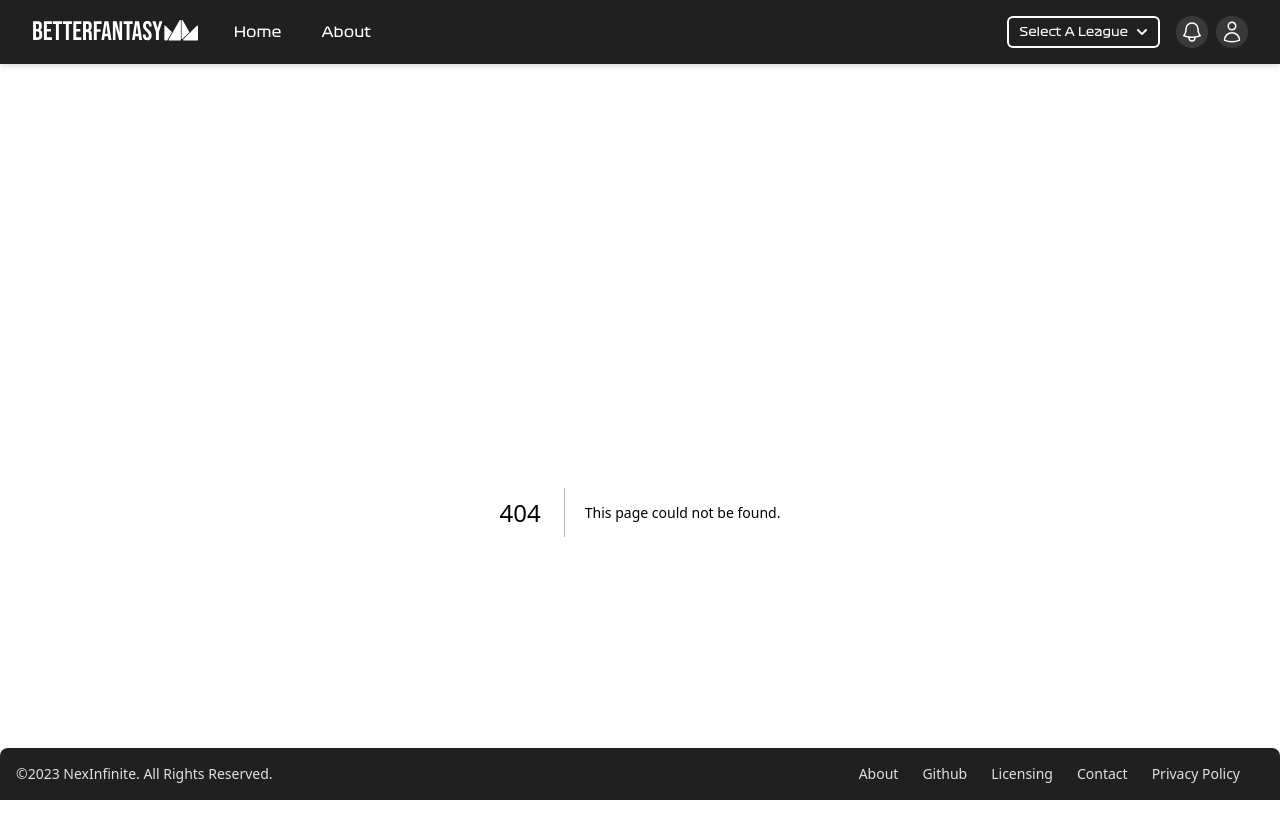
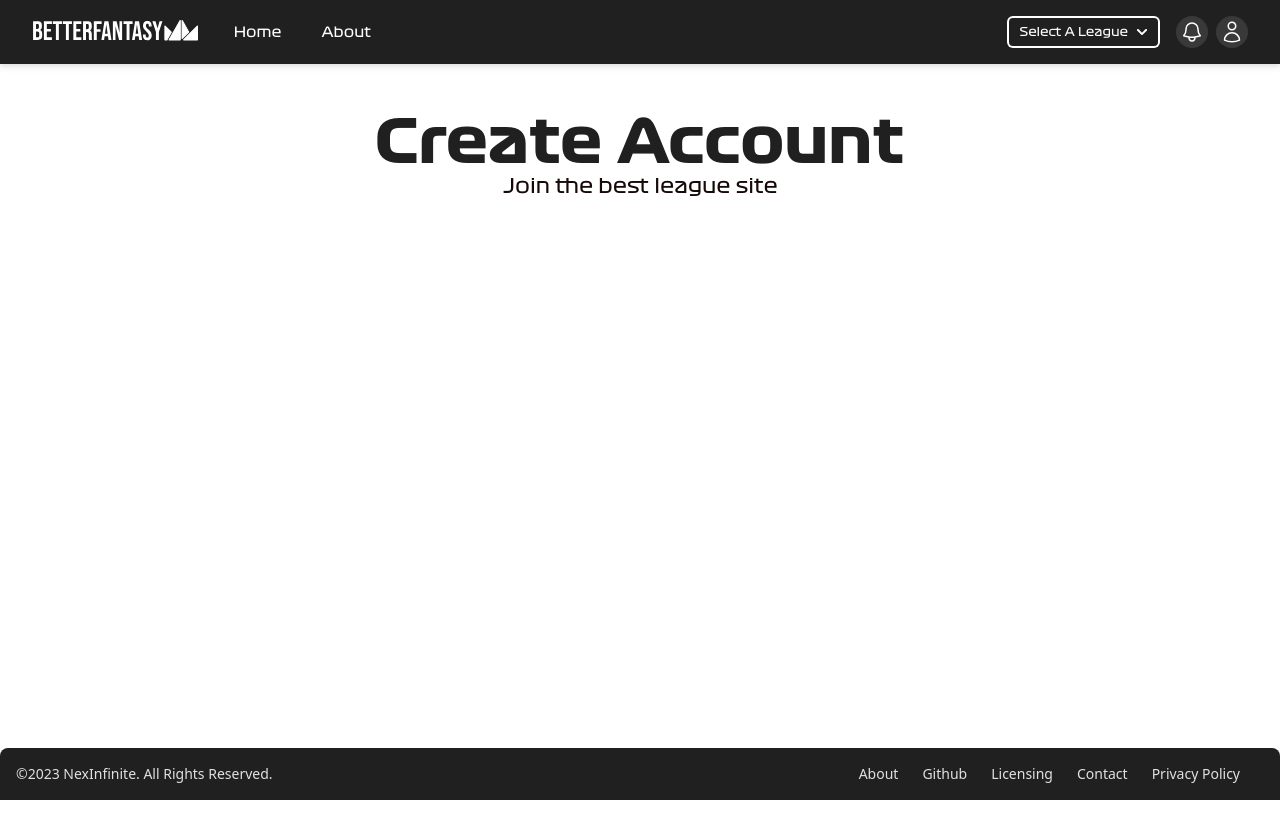
Before and after one commit to NexInfinite/BetterFantasy, a Next.js app in the folder frontend/: page /create-account in a window 1280 px wide. Before the commit this address had no page. Shown: the top 838 px of the page. After the commit the page ends 800 px from the top, so only its background shows below. Built offline with nearby package versions, Linux system fonts and the light colour scheme.

Commit message:
created create-account page and added transitions

```diff
--- a/frontend/components/login.js
+++ b/frontend/components/login.js
@@ -1,3 +1,5 @@
+import Link from "next/link";
+
 export const LoginForm = () => (
   <div className="flex w-full justify-center mt-6 font-theme-regular">
     <div className="w-10/12 max-w-xl bg-white rounded-lg shadow-xl border-slate-100 border-solid border-2 p-10 bg-main">
@@ -58,9 +60,11 @@ export const LoginForm = () => (
       {/* Create Account */}
       <div className="text-center">
         <p>New to Better Fantasy?</p>
-        <button className="transition-all ease-in duration-400 ring-2 ring-inset ring-main text-main font-bold mt-2 py-2 px-4 rounded-md focus:outline-none focus:shadow-outline text-sm md:text-md hover:text-white hover:bg-main">
-          Create Account
-        </button>
+        <Link href="/create-account" scroll={false}>
+          <button className="transition-all ease-in duration-400 ring-2 ring-inset ring-main text-main font-bold mt-2 py-2 px-4 rounded-md focus:outline-none focus:shadow-outline text-sm md:text-md hover:text-white hover:bg-main">
+            Create Account
+          </button>
+        </Link>
       </div>
     </div>
 
--- /dev/null
+++ b/frontend/pages/create-account.js
@@ -0,0 +1,14 @@
+import Layout from "@/components/layout";
+
+export default function CreateAccount() {
+  return (
+    <Layout title="Create Account" description="Create an account today!">
+      <div id="page-heading" className="text-center">
+        <h1 className="text-6xl text-main font-theme-bold">Create Account</h1>
+        <h2 className="text-xl text-dark-text font-theme-regular">
+          Join the best league site
+        </h2>
+      </div>
+    </Layout>
+  );
+}
--- a/frontend/pages/login.js
+++ b/frontend/pages/login.js
@@ -3,7 +3,7 @@ import { LoginForm } from "@/components/login";
 
 export default function Login() {
   return (
-    <Layout title="Login" description="Login or create an account!">
+    <Layout title="Login" description="Login back in!">
       <div id="page-heading" className="text-center">
         <h1 className="text-6xl text-main font-theme-bold">Login</h1>
         <h2 className="text-xl text-dark-text font-theme-regular">
```
